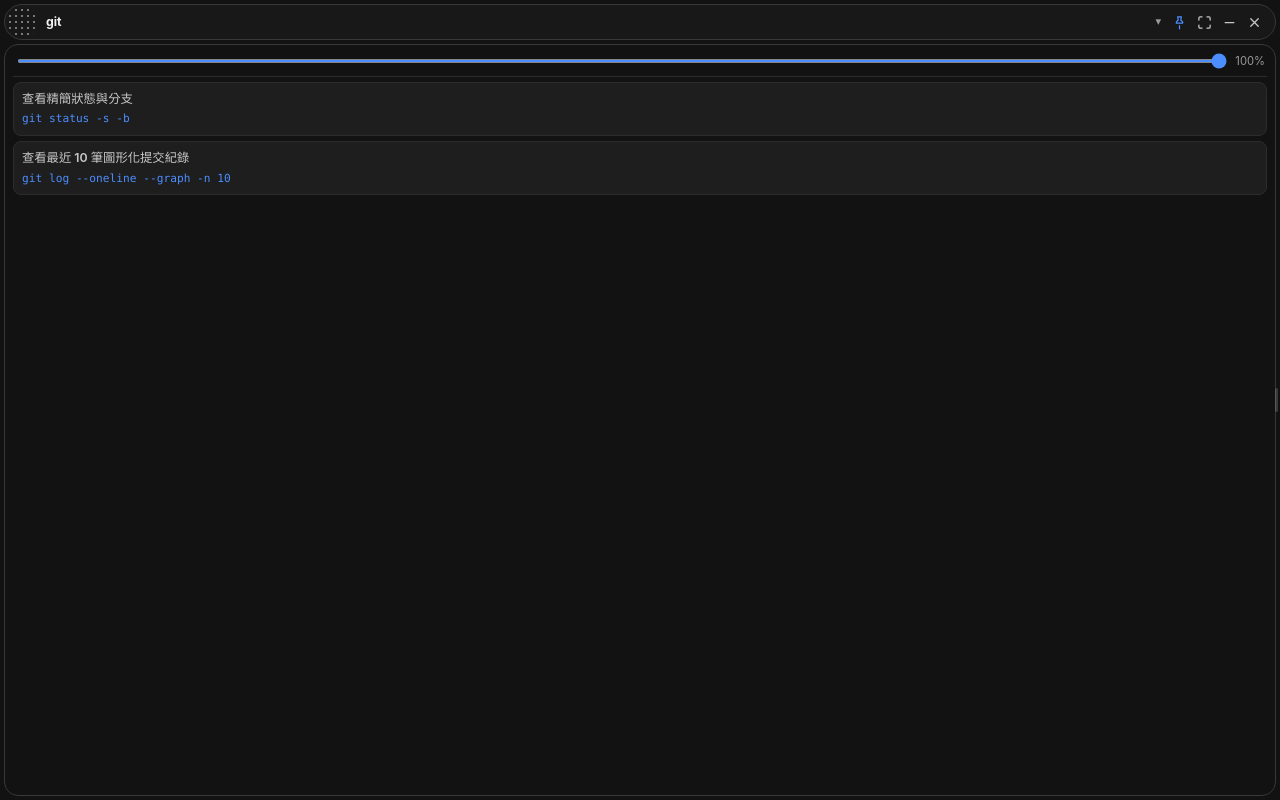
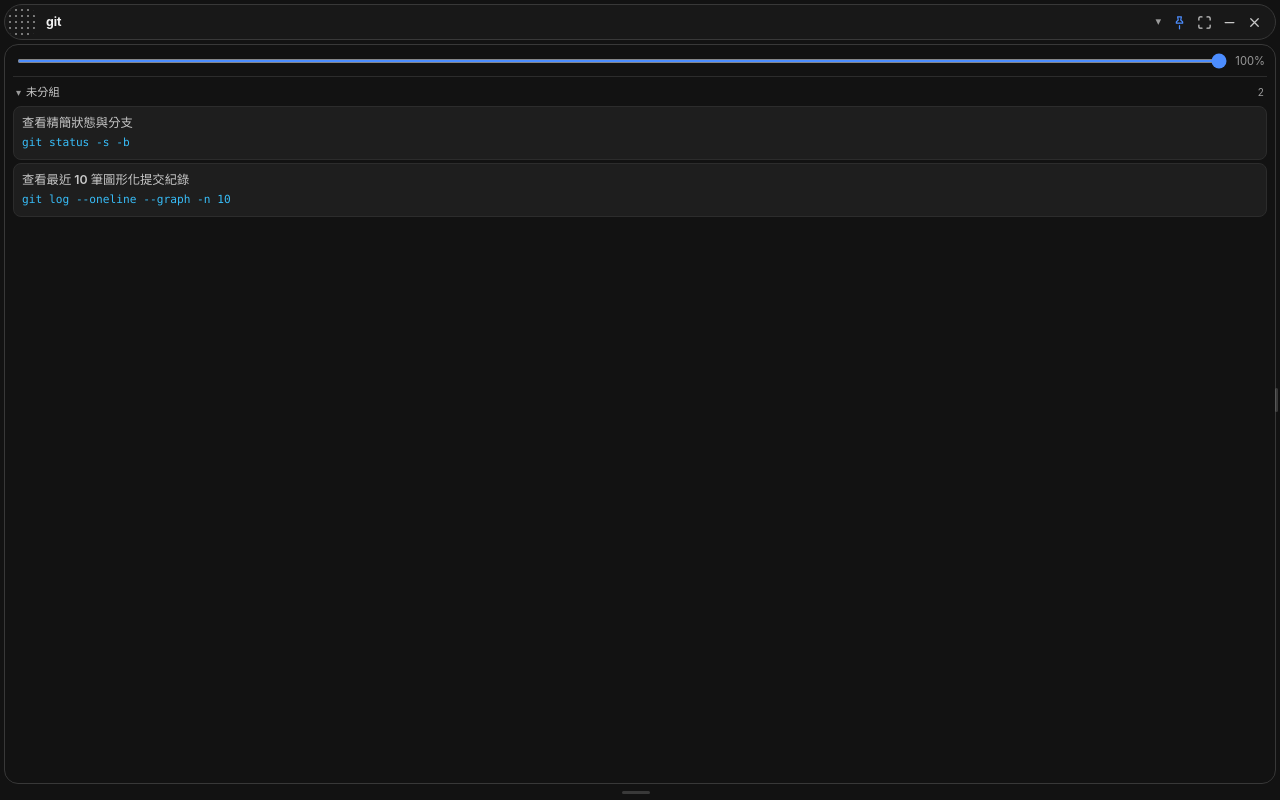
Before and after one commit to larry369/copy-pocket, a React (Vite) app: page / in a window 1280 px wide. Both pictures are taken after a click on the button 1192 px from the left and 24 px from the top of the page. Built offline with nearby package versions, Linux system fonts and the light colour scheme.

Commit message:
202611262040

```diff
--- a/src/App.css
+++ b/src/App.css
@@ -22,6 +22,7 @@
   --muted-strong: #c8c8c8;
   --accent: #4c8dff;
   --accent-hover: #6ba1ff;
+  --code-accent: #38bdf8;
   --danger: #fb7185;
   --mini-surface: rgba(24, 24, 24, 0.62);
   --mini-surface-solid: #181818;
@@ -60,6 +61,7 @@
   --muted-strong: #475569;
   --accent: #2563eb;
   --accent-hover: #1d4ed8;
+  --code-accent: var(--accent);
   --danger: #e11d48;
   --mini-surface: rgba(255, 255, 255, 0.78);
   --mini-surface-solid: #ffffff;
@@ -1514,6 +1516,35 @@ input:focus-visible {
   opacity: 1;
 }
 
+.mini-height-grip {
+  position: relative;
+  z-index: 2;
+  display: flex;
+  height: 8px;
+  flex: none;
+  align-items: center;
+  justify-content: center;
+  margin-right: 8px;
+  cursor: ns-resize;
+  touch-action: none;
+}
+
+.mini-height-grip::after {
+  content: "";
+  width: 28px;
+  height: 3px;
+  flex: none;
+  border-radius: 2px;
+  background: var(--mini-grip);
+  opacity: 0.4;
+  transition: opacity 0.16s;
+}
+
+.mini-height-grip:hover::after,
+.mini-height-grip:active::after {
+  opacity: 1;
+}
+
 .mini-btn {
   width: 22px;
   height: 22px;
@@ -1568,6 +1599,54 @@ input:focus-visible {
   font-size: calc(10px * var(--font-scale));
 }
 
+.mini-group-section {
+  display: flex;
+  flex: none;
+  flex-direction: column;
+  gap: 3px;
+}
+
+.mini-group-label {
+  display: flex;
+  width: 100%;
+  align-items: center;
+  gap: 5px;
+  padding: 2px 3px;
+  border: 0;
+  border-radius: 5px;
+  background: transparent;
+  color: var(--muted-strong);
+  text-align: left;
+}
+
+.mini-group-label:hover {
+  background: var(--mini-hover-bg);
+  color: var(--text);
+}
+
+.mini-group-caret {
+  flex: none;
+  color: var(--muted);
+  font-size: calc(9px * var(--font-scale));
+  line-height: 1;
+}
+
+.mini-group-name {
+  overflow: hidden;
+  min-width: 0;
+  flex: 1;
+  font-size: calc(10px * var(--font-scale));
+  font-weight: 700;
+  text-overflow: ellipsis;
+  white-space: nowrap;
+}
+
+.mini-group-count {
+  flex: none;
+  color: var(--muted);
+  font-size: calc(9px * var(--font-scale));
+}
+
 .mini-row {
   display: flex;
   flex: none;
@@ -1593,9 +1672,27 @@ input:focus-visible {
 }
 
 .mini-row-title {
+  overflow: hidden;
   color: var(--muted-strong);
   font-size: calc(11px * var(--font-scale));
   font-weight: 600;
+  text-overflow: ellipsis;
+  white-space: nowrap;
+}
+
+.mini-row.hide-mini-title .mini-row-title {
+  display: none;
+}
+
+.mini-row.hide-mini-title:hover .mini-row-title,
+.mini-row.hide-mini-title:focus-within .mini-row-title {
+  display: block;
+}
+
+@media (hover: none) {
+  .mini-row.hide-mini-title .mini-row-title {
+    display: block;
+  }
 }
 
 .mini-row-code-line {
@@ -1609,7 +1706,7 @@ input:focus-visible {
   overflow: hidden;
   min-width: 0;
   flex: 1;
-  color: var(--accent);
+  color: var(--code-accent);
   font-family: ui-monospace, "Cascadia Code", Consolas, monospace;
   font-size: calc(10px * var(--font-scale));
   text-overflow: ellipsis;
--- a/src/App.tsx
+++ b/src/App.tsx
@@ -59,9 +59,12 @@ const STORAGE_OPACITY_KEY = "command_pocket_opacity_v1";
 const STORAGE_CATEGORIES_COLLAPSED_KEY = "command_pocket_categories_collapsed_v1";
 const STORAGE_CMD_TITLES_KEY = "command_pocket_cmd_titles_v1";
 const STORAGE_MINI_WIDTH_KEY = "command_pocket_mini_width_v1";
+const STORAGE_MINI_HEIGHT_KEY = "command_pocket_mini_height_v1";
 const GROUP_DND_TYPE = "application/x-command-pocket-group";
 const MINI_MIN_WIDTH = 220;
 const MINI_MAX_WIDTH = 900;
+const MINI_MIN_HEIGHT = 240;
+const MINI_MAX_HEIGHT = 1200;
 const MAIN_MIN_SIZE = { width: 460, height: 480 };
 const MINI_COLLAPSED_SIZE = { width: MINI_MIN_WIDTH, height: 44 };
 const MINI_EXPANDED_SIZE = { width: MINI_MIN_WIDTH, height: 420 };
@@ -323,6 +326,18 @@ function loadMiniWidth(): number {
   }
 }
 
+function loadMiniHeight(): number {
+  try {
+    const raw = localStorage.getItem(STORAGE_MINI_HEIGHT_KEY);
+    if (raw === null) return MINI_EXPANDED_SIZE.height;
+    const value = Number(raw);
+    if (!Number.isFinite(value)) return MINI_EXPANDED_SIZE.height;
+    return Math.min(MINI_MAX_HEIGHT, Math.max(MINI_MIN_HEIGHT, Math.round(value)));
+  } catch {
+    return MINI_EXPANDED_SIZE.height;
+  }
+}
+
 function fmt(template: string, vars: Record<string, string | number>): string {
   return template.replace(/\{(\w+)\}/g, (_, key: string) => String(vars[key] ?? ""));
 }
@@ -346,6 +361,7 @@ const zhTW = {
   closeWindow: "關閉視窗",
   moveWindow: "拖曳移動視窗",
   resizeMiniWidth: "拖曳調整迷你視窗寬度",
+  resizeMiniHeight: "拖曳調整迷你指令面板高度",
   theme: "主題",
   dark: "深色",
   light: "淺色",
@@ -481,6 +497,7 @@ const en: Strings = {
   closeWindow: "Close window",
   moveWindow: "Drag to move window",
   resizeMiniWidth: "Drag to resize mini window",
+  resizeMiniHeight: "Drag to resize mini command panel height",
   theme: "Theme",
   dark: "Dark",
   light: "Light",
@@ -774,6 +791,7 @@ export default function App() {
   const [layoutOverride, setLayoutOverride] = useState<"split" | "single" | null>(null);
   const [miniMode, setMiniMode] = useState(false);
   const [miniWidth, setMiniWidth] = useState(loadMiniWidth);
+  const [miniHeight, setMiniHeight] = useState(loadMiniHeight);
   const [miniHover, setMiniHover] = useState(false);
   const [miniCategoryOpen, setMiniCategoryOpen] = useState(false);
   const miniPanelOpen = miniHover || miniCategoryOpen;
@@ -819,6 +837,8 @@ export default function App() {
   const suppressCodeClickRef = useRef(false);
   const collapseWidthRef = useRef<number | null>(null);
   const miniResizeRef = useRef<{ x: number; width: number; height: number } | null>(null);
+  const miniHeightResizeRef = useRef<{ y: number; height: number } | null>(null);
+  const miniResizingRef = useRef(false);
   const normalBoundsRef = useRef<{
     width: number;
     height: number;
@@ -1067,6 +1087,12 @@ export default function App() {
   }, [miniWidth]);
 
   useEffect(() => {
+    try {
+      localStorage.setItem(STORAGE_MINI_HEIGHT_KEY, String(miniHeight));
+    } catch {}
+  }, [miniHeight]);
+
+  useEffect(() => {
     const query = window.matchMedia("(min-width: 900px)");
     const onChange = (e: MediaQueryListEvent) => setIsWideViewport(e.matches);
     setIsWideViewport(query.matches);
@@ -1231,13 +1257,14 @@ export default function App() {
 
   useEffect(() => {
     if (!miniMode) return;
-    const height = miniPanelOpen ? MINI_EXPANDED_SIZE.height : MINI_COLLAPSED_SIZE.height;
+    const height = miniPanelOpen ? miniHeight : MINI_COLLAPSED_SIZE.height;
     void setWindowSize(miniWidth, height);
-  }, [miniMode, miniPanelOpen]);
+  }, [miniMode, miniPanelOpen, miniWidth, miniHeight]);
 
   const startMiniResize = (e: React.PointerEvent<HTMLElement>) => {
     e.preventDefault();
     e.stopPropagation();
+    miniResizingRef.current = true;
     miniResizeRef.current = {
       x: e.clientX,
       width: Math.round(window.outerWidth || window.innerWidth),
@@ -1258,7 +1285,38 @@ export default function App() {
   };
 
   const endMiniResize = (e: React.PointerEvent<HTMLElement>) => {
+    miniResizingRef.current = false;
     miniResizeRef.current = null;
+    if (e.currentTarget.hasPointerCapture(e.pointerId)) {
+      e.currentTarget.releasePointerCapture(e.pointerId);
+    }
+  };
+
+  const startMiniHeightResize = (e: React.PointerEvent<HTMLElement>) => {
+    e.preventDefault();
+    e.stopPropagation();
+    miniResizingRef.current = true;
+    miniHeightResizeRef.current = {
+      y: e.clientY,
+      height: Math.round(window.outerHeight || window.innerHeight),
+    };
+    e.currentTarget.setPointerCapture(e.pointerId);
+  };
+
+  const moveMiniHeightResize = (e: React.PointerEvent<HTMLElement>) => {
+    const start = miniHeightResizeRef.current;
+    if (!start) return;
+    const height = Math.min(
+      MINI_MAX_HEIGHT,
+      Math.max(MINI_MIN_HEIGHT, Math.round(start.height + e.clientY - start.y)),
+    );
+    setMiniHeight(height);
+    void setWindowSize(miniWidth, height);
+  };
+
+  const endMiniHeightResize = (e: React.PointerEvent<HTMLElement>) => {
+    miniResizingRef.current = false;
+    miniHeightResizeRef.current = null;
     if (e.currentTarget.hasPointerCapture(e.pointerId)) {
       e.currentTarget.releasePointerCapture(e.pointerId);
     }
@@ -2090,11 +2148,43 @@ export default function App() {
 
   if (miniMode) {
     const miniItems = items.filter((item) => item.category === activeTab);
+    const miniUngroupedItems = miniItems.filter((item) => !item.groupId);
+    const miniGroupSections = groupsForActive
+      .map((group) => ({
+        group,
+        items: miniItems.filter((item) => item.groupId === group.id),
+      }))
+      .filter((section) => section.items.length > 0);
+    const renderMiniRow = (item: CommandItem) => {
+      const isCopied = copiedId === item.id;
+      return (
+        <button
+          key={item.id}
+          type="button"
+          className={`mini-row${isCopied ? " is-copied" : ""}${
+            cmdTitlesVisible ? "" : " hide-mini-title"
+          }`}
+          onClick={() => void handleCopy(item)}
+          aria-label={isCopied ? t.copied : item.title || item.command}
+        >
+          {item.title && <span className="mini-row-title">{item.title}</span>}
+          <span className="mini-row-code-line">
+            <span className="mini-row-code">{item.command}</span>
+            {isCopied && (
+              <span className="mini-row-check" title={t.copied}>
+                <CheckIcon />
+              </span>
+            )}
+          </span>
+        </button>
+      );
+    };
     return (
       <div
         className={`mini-root${miniPanelOpen ? " is-expanded" : ""}`}
         onMouseEnter={() => setMiniHover(true)}
         onMouseLeave={() => {
+          if (miniResizingRef.current) return;
           setMiniHover(false);
           setMiniCategoryOpen(false);
         }}
@@ -2220,32 +2310,59 @@ export default function App() {
                   {fmt(t.noCommandsIn, { name: activeTab })}
                 </div>
               ) : (
-                miniItems.map((item) => {
-                  const isCopied = copiedId === item.id;
-                  return (
-                    <button
-                      key={item.id}
-                      type="button"
-                      className={`mini-row${isCopied ? " is-copied" : ""}`}
-                      onClick={() => void handleCopy(item)}
-                      aria-label={isCopied ? t.copied : undefined}
-                    >
-                      {cmdTitlesVisible && item.title && (
-                        <span className="mini-row-title">{item.title}</span>
-                      )}
-                      <span className="mini-row-code-line">
-                        <span className="mini-row-code">{item.command}</span>
-                        {isCopied && (
-                          <span className="mini-row-check" title={t.copied}>
-                            <CheckIcon />
-                          </span>
-                        )}
-                      </span>
-                    </button>
-                  );
-                })
+                <>
+                  {miniUngroupedItems.length > 0 && (
+                    <div className="mini-group-section">
+                      <button
+                        type="button"
+                        className="mini-group-label"
+                        onClick={() => setUngroupedCollapsed((prev) => !prev)}
+                        title={t.ungrouped}
+                      >
+                        <span className="mini-group-caret" aria-hidden="true">
+                          {ungroupedCollapsed ? "▸" : "▾"}
+                        </span>
+                        <span className="mini-group-name">{t.ungrouped}</span>
+                        <span className="mini-group-count">
+                          {miniUngroupedItems.length}
+                        </span>
+                      </button>
+                      {!ungroupedCollapsed && miniUngroupedItems.map(renderMiniRow)}
+                    </div>
+                  )}
+                  {miniGroupSections.map(({ group, items: sectionItems }) => (
+                    <div className="mini-group-section" key={group.id}>
+                      <button
+                        type="button"
+                        className="mini-group-label"
+                        onClick={() => toggleGroupCollapse(group.id)}
+                        title={group.name}
+                      >
+                        <span className="mini-group-caret" aria-hidden="true">
+                          {group.collapsed ? "▸" : "▾"}
+                        </span>
+                        <span className="mini-group-name">{group.name}</span>
+                        <span className="mini-group-count">{sectionItems.length}</span>
+                      </button>
+                      {!group.collapsed && sectionItems.map(renderMiniRow)}
+                    </div>
+                  ))}
+                </>
               )}
             </div>
+          )}
+          {miniPanelOpen && (
+            <div
+              className="mini-height-grip"
+              role="separator"
+              aria-orientation="horizontal"
+              title={t.resizeMiniHeight}
+              aria-label={t.resizeMiniHeight}
+              onPointerDown={startMiniHeightResize}
+              onPointerMove={moveMiniHeightResize}
+              onPointerUp={endMiniHeightResize}
+              onPointerCancel={endMiniHeightResize}
+            />
           )}
         </div>
       </div>
```
